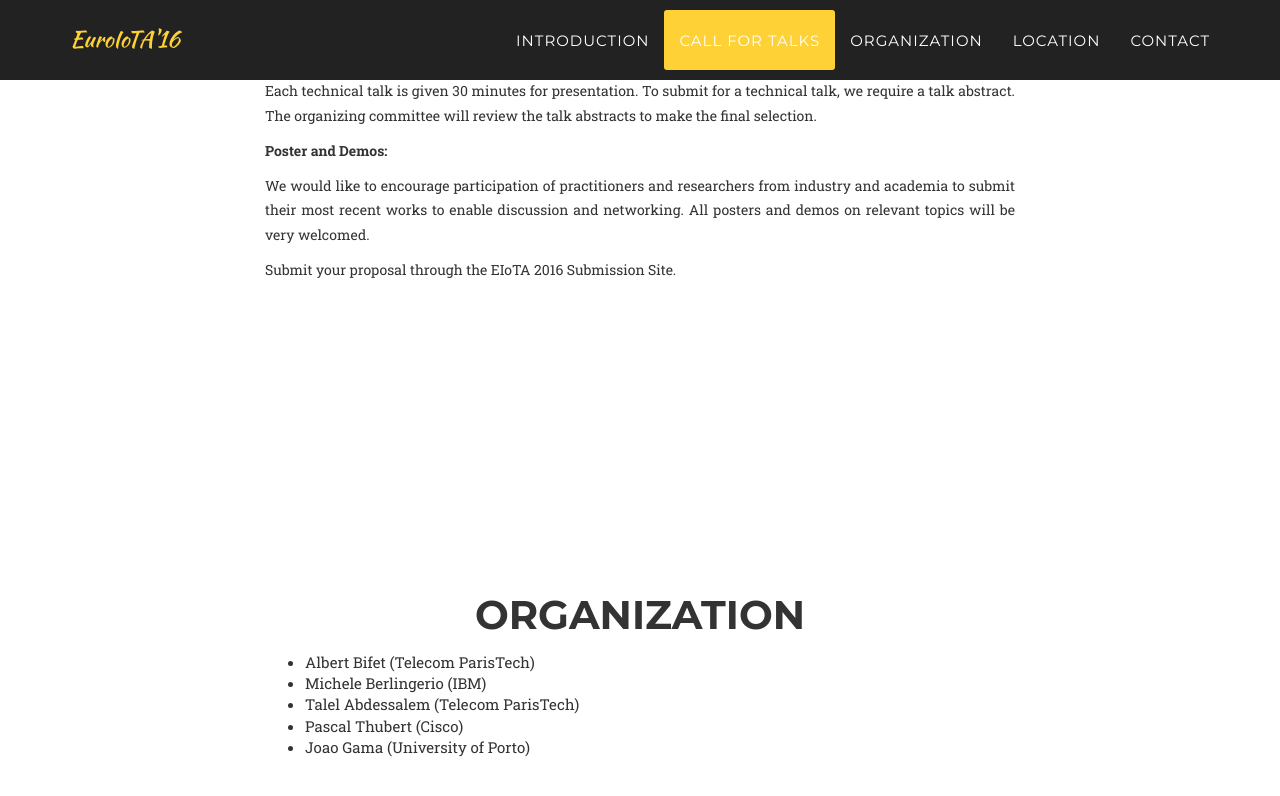
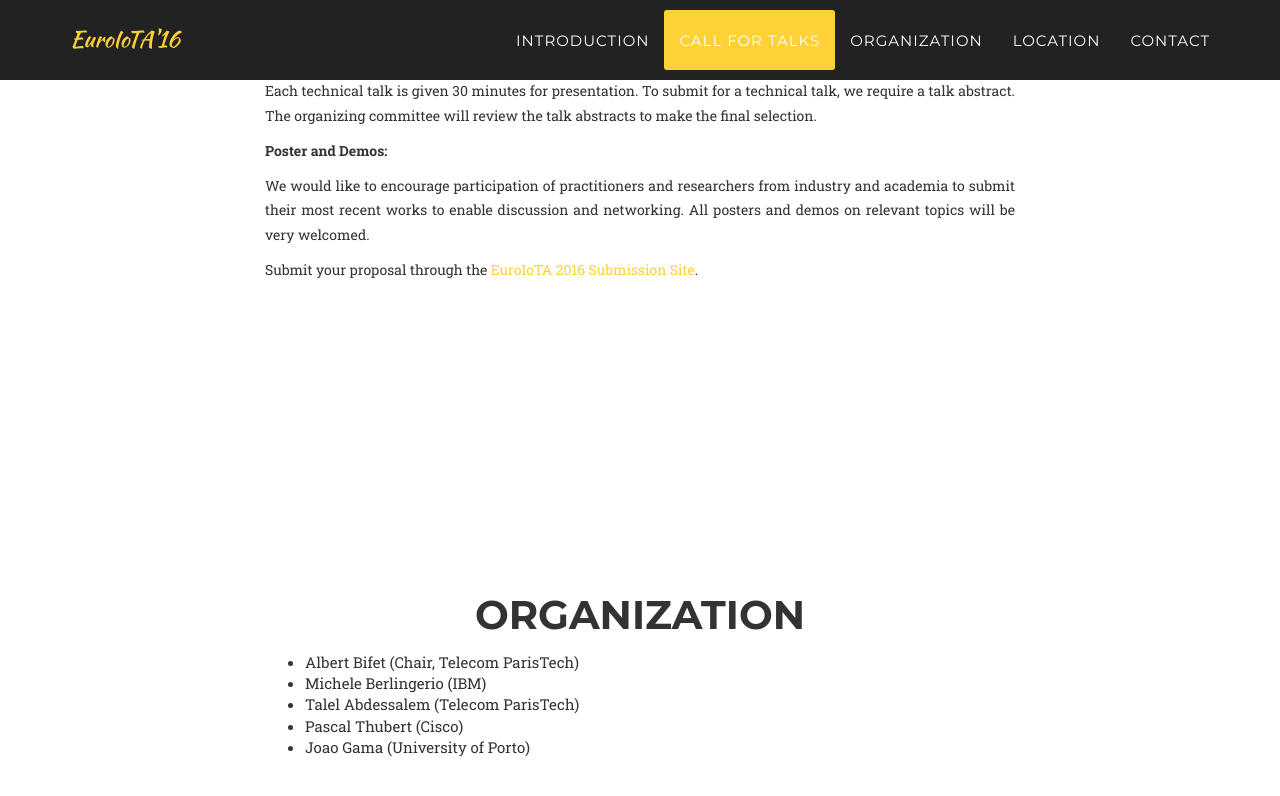
Before and after one commit to bigmine/euroiota16, a Jekyll site: the page built from index.html, in a window 1280 px wide and 900 px high, scrolled down 2220 px. Shown: the top 796 px of the window. Built offline with Jekyll 4.4.1, drawn with Linux system fonts in a browser that asks for light colours; some web fonts are replaced.

Commit message:
Add link submission site

```diff
--- a/_includes/talks.html
+++ b/_includes/talks.html
@@ -57,7 +57,7 @@ researchers from industry and academia to submit their most recent
 works to enable discussion and networking. All posters and demos on
 relevant topics will be very welcomed.
 </p><p>
-Submit your proposal through the EIoTA 2016 Submission Site.
+Submit your proposal through the <a href="https://easychair.org/conferences/?conf=euroiota16">EuroIoTA 2016 Submission Site</a>.
 </p>
                 </div>
             </div>
@@ -75,7 +75,7 @@ Submit your proposal through the EIoTA 2016 Submission Site.
 </div>
                 <div class="col-md-8">
 <ul>
-<li>Albert Bifet (Telecom ParisTech)
+<li>Albert Bifet (Chair, Telecom ParisTech)
 </li><li>Michele Berlingerio (IBM)
 </li><li>Talel Abdessalem (Telecom ParisTech)
 </li><li>Pascal Thubert (Cisco)
```
